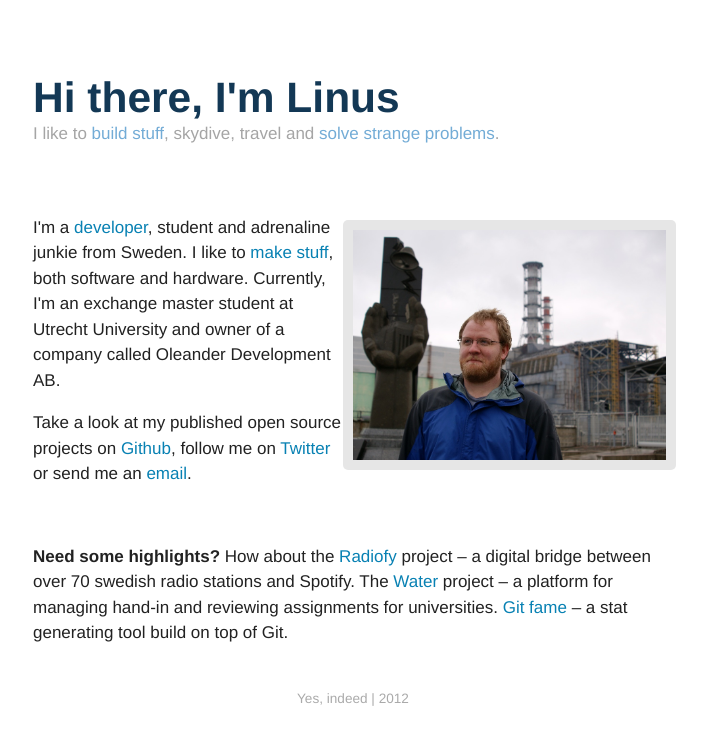
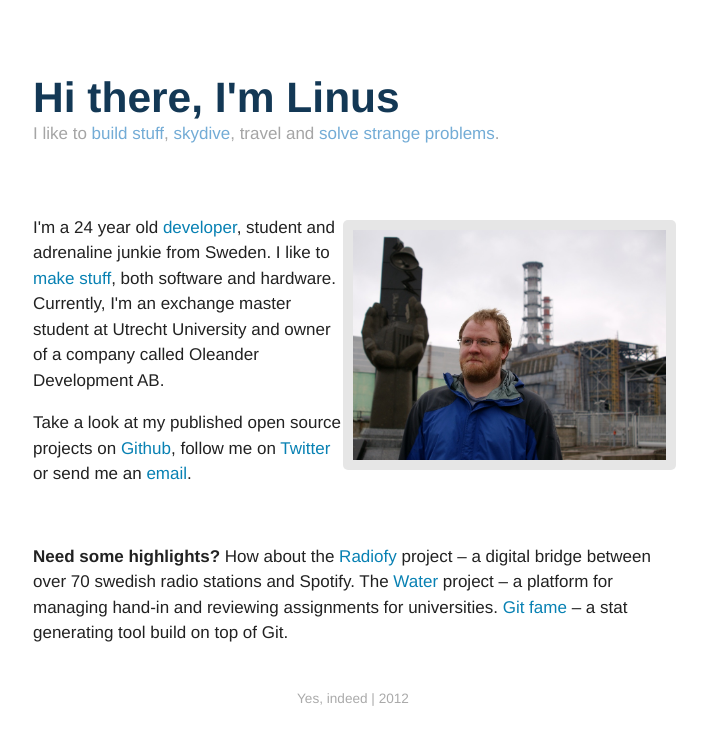
Before and after one commit to oleander/oleander.github.com, a plain HTML site: page index.html in a window 1280 px wide. Shown: the whole page, without its empty margins (287-994 px from the left). Drawn offline with nearby package versions, Linux system fonts and the light colour scheme.

Commit message:
Add skydive link

```diff
--- a/index.html
+++ b/index.html
@@ -12,6 +12,9 @@
     <script type="text/javascript">
       $(function() {
         $("[rel='tooltip']").tooltip();
+        var date = new Date();
+        var year = date.getFullYear();
+        $(".age").text(year - 1988);
       });
     </script>
   </head>
@@ -23,7 +26,7 @@
       <p>
         I like to
         <a href="http://github.com/oleander">build stuff</a>,
-        skydive,
+        <a href="http://youtu.be/91F90dqcypQ" rel="tooltip" title="I'm the guy in the red helmet">skydive</a>,
         travel
         and
         <a href="https://rubygems.org/profiles/48444">solve strange problems</a>.
@@ -34,7 +37,7 @@
     </section>
     <section>
       <p>
-        I'm a <a href="http://github.com/oleander" rel="external nofollow" target="_blank">developer</a>,
+        I'm a <span class="age">24</span> year old <a href="http://github.com/oleander" rel="external nofollow" target="_blank">developer</a>,
         student and adrenaline junkie from Sweden. I like to <a href="http://oleander.io/projects">make stuff</a>, both software and hardware. Currently, I'm an exchange master student at Utrecht University and owner of a company called Oleander Development AB.
       </p>
       <p>
```
